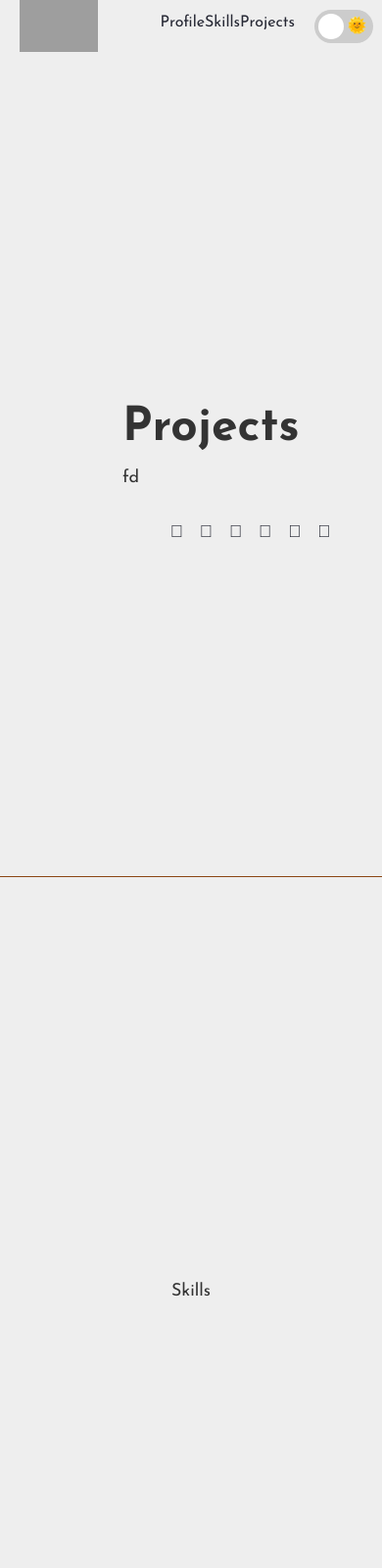
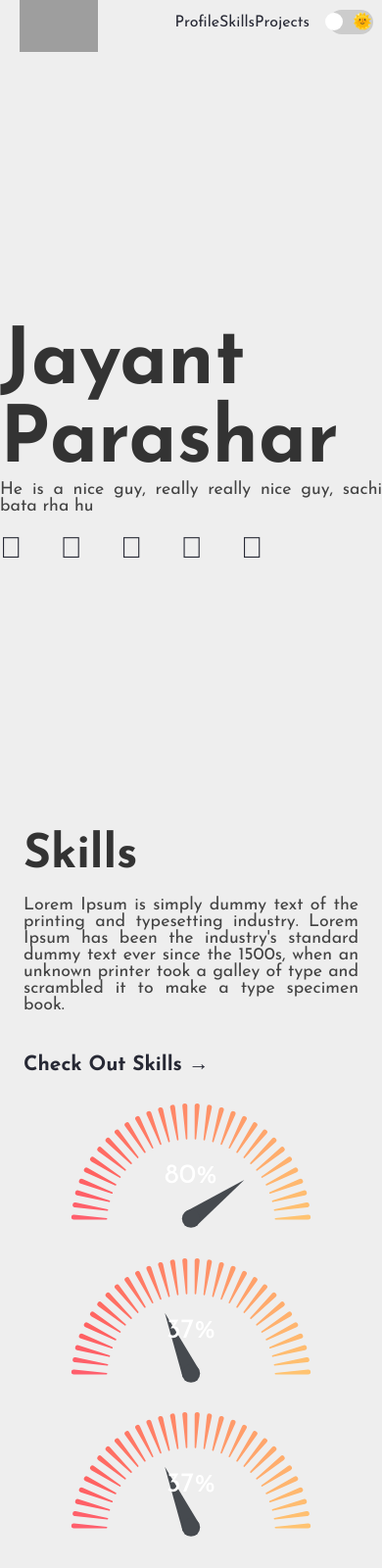
Before and after one commit to jparasha/jparasha.github.io, a React app: page / in a window 390 px wide. Shown: the top 1600 px of the page at 98% size. Built offline with nearby package versions, Linux system fonts and the light colour scheme; grey boxes are pictures that could not be loaded.

Commit message:
refactor : images added

```diff
--- a/package.json
+++ b/package.json
@@ -8,6 +8,7 @@
     "@testing-library/user-event": "^13.5.0",
     "react": "^17.0.2",
     "react-dom": "^17.0.2",
+    "react-gauge-chart": "^0.4.0",
     "react-scripts": "5.0.0",
     "web-vitals": "^2.1.4"
   },
--- a/public/index.html
+++ b/public/index.html
@@ -4,17 +4,24 @@
     <meta charset="utf-8" />
     <link rel="icon" href="%PUBLIC_URL%/favicon.ico" />
     <meta name="viewport" content="width=device-width, initial-scale=1" />
-    <meta name="theme-color" content="#000000" />
-    <meta
-      name="description"
-      content="Web site created using create-react-app"
-    />
+    <meta name="theme-color" content="#13151f" />
+    <meta name="description" content="Jayant Parashar" />
     <link rel="apple-touch-icon" href="%PUBLIC_URL%/logo192.png" />
     <!--
       manifest.json provides metadata used when your web app is installed on a
       user's mobile device or desktop. See https://developers.google.com/web/fundamentals/web-app-manifest/
     -->
     <link rel="manifest" href="%PUBLIC_URL%/manifest.json" />
+    <link
+      rel="stylesheet"
+      href="https://cdnjs.cloudflare.com/ajax/libs/font-awesome/6.1.1/css/brands.min.css"
+    />
+    <link rel="preconnect" href="https://fonts.googleapis.com" />
+    <link rel="preconnect" href="https://fonts.gstatic.com" crossorigin />
+    <link
+      href="https://fonts.googleapis.com/css2?family=Josefin+Sans:wght@100;400;700&display=swap"
+      rel="stylesheet"
+    />
     <!--
       Notice the use of %PUBLIC_URL% in the tags above.
       It will be replaced with the URL of the `public` folder during the build.
@@ -24,7 +31,7 @@
       work correctly both with client-side routing and a non-root public URL.
       Learn how to configure a non-root public URL by running `npm run build`.
     -->
-    <title>React App</title>
+    <title>App</title>
   </head>
   <body>
     <noscript>You need to enable JavaScript to run this app.</noscript>
--- a/src/components/Header/index.js
+++ b/src/components/Header/index.js
@@ -2,12 +2,14 @@ export default function Header(props) {
   return (
     <header className='App-header' id='profile'>
       <section className='App-profile px-1 py-1'>
-        <h2>Projects</h2>
-        <p className='sub-text'>fd</p>
+        <h1>Jayant Parashar</h1>
+        <p className='sub-text'>
+          He is a nice guy, really really nice guy, sachi bata rha hu
+        </p>
         <ul>
           <li>
             <a
-              className='flex pa2 f2 theme-dark-grey hover-text-gradient no-underline'
+              className='twitter flex pa2 f2 theme-dark-grey hover-text-gradient no-underline'
               title='Twitter'
               aria-label='Twitter'
               target='_blank'
@@ -18,55 +20,44 @@ export default function Header(props) {
           </li>
           <li>
             <a
-              className='flex pa2 f2 theme-dark-grey hover-text-gradient no-underline'
-              title='Reddit'
-              aria-label='Reddit'
-              target='_blank'
-              href='https://www.reddit.com/user/MrTurnerj'
-              rel='noopener noreferrer'>
-              <span className='fab fa-reddit-alien'></span>
-            </a>
-          </li>
-          <li>
-            <a
-              className='flex pa2 f2 theme-dark-grey hover-text-gradient no-underline'
+              className='github flex pa2 f2 theme-dark-grey hover-text-gradient no-underline'
               title='GitHub'
               aria-label='GitHub'
               target='_blank'
-              href='https://github.com/Turnerj'
+              href='https://github.com/jparasha'
               rel='noopener noreferrer'>
               <span className='fab fa-github'></span>
             </a>
           </li>
           <li>
             <a
-              className='flex pa2 f2 theme-dark-grey hover-text-gradient no-underline'
+              className='linkedin flex pa2 f2 theme-dark-grey hover-text-gradient no-underline'
               title='LinkedIn'
               aria-label='LinkedIn'
               target='_blank'
-              href='https://au.linkedin.com/in/jamesturner7'
+              href='https://in.linkedin.com/in/jparasha'
               rel='noopener noreferrer'>
               <span className='fab fa-linkedin'></span>
             </a>
           </li>
           <li>
             <a
-              className='flex pa2 f2 theme-dark-grey hover-text-gradient no-underline'
+              className='stackoverflow flex pa2 f2 theme-dark-grey hover-text-gradient no-underline'
               title='Stack Overflow'
               aria-label='Stack Overflow'
               target='_blank'
-              href='https://stackoverflow.com/users/1676444/turnerj'
+              href='https://stackoverflow.com/users/6265883/j-parashar'
               rel='noopener noreferrer'>
               <span className='fab fa-stack-overflow'></span>
             </a>
           </li>
           <li>
             <a
-              className='flex pa2 f2 theme-dark-grey hover-text-gradient no-underline'
+              className='outlook flex pa2 f2 theme-dark-grey hover-text-gradient no-underline'
               title='Email'
               aria-label='Email'
-              href='mailto:james@turnerj.com'>
-              <span className='fa-brands fa-rocketchat'></span>
+              href='mailto:jayantparashar03@outlook.com'>
+              <span className='fa-brands fa-internet-explorer'></span>
             </a>
           </li>
         </ul>
--- a/src/components/Skills/index.js
+++ b/src/components/Skills/index.js
@@ -1,7 +1,45 @@
+import GaugeChart from "react-gauge-chart";
+
 export default function Skills(props) {
   return (
     <div className='App-skills px-1' id='skills'>
-      <p>Skills</p>
+      <h2>Skills</h2>
+      <p className='sub-text'>
+        Lorem Ipsum is simply dummy text of the printing and typesetting
+        industry. Lorem Ipsum has been the industry's standard dummy text ever
+        since the 1500s, when an unknown printer took a galley of type and
+        scrambled it to make a type specimen book.
+      </p>
+      <h3 className='info-text'>Check Out Skills &#8594;</h3>
+      <div className='chart-parent'>
+        <div className='chart-container'>
+          <GaugeChart
+            id='gauge-chart3'
+            nrOfLevels={30}
+            colors={["#FF5F6D", "#FFC371"]}
+            arcWidth={0.3}
+            percent={0.8}
+          />
+        </div>
+        <div className='chart-container'>
+          <GaugeChart
+            id='gauge-chart5'
+            nrOfLevels={30}
+            colors={["#FF5F6D", "#FFC371"]}
+            arcWidth={0.3}
+            percent={0.37}
+          />
+        </div>
+        <div className='chart-container'>
+          <GaugeChart
+            id='gauge-chart6'
+            nrOfLevels={30}
+            colors={["#FF5F6D", "#FFC371"]}
+            arcWidth={0.3}
+            percent={0.37}
+          />
+        </div>
+      </div>
     </div>
   );
 }
--- a/src/styles/App.css
+++ b/src/styles/App.css
@@ -3,7 +3,7 @@
 @import "./header.css";
 @import "./skills.css";
 @import "./projects.css";
-@import url("https://cdnjs.cloudflare.com/ajax/libs/font-awesome/6.1.1/css/brands.min.css");
+/* @import url("https://cdnjs.cloudflare.com/ajax/libs/font-awesome/6.1.1/css/brands.min.css"); */
 
 .App {
   text-align: center;
@@ -49,6 +49,7 @@ a:hover {
 .sub-text {
   max-width: 50%;
   text-align: justify;
+  color: var(--secondary-font-color);
 }
 
 .mx-1 {
@@ -73,6 +74,8 @@ a:hover {
 
 h1 {
   font-size: 5rem;
+  margin-bottom: 0;
+  text-align: left;
 }
 
 h2 {
--- a/src/styles/dark.css
+++ b/src/styles/dark.css
@@ -1,6 +1,8 @@
 :root {
+  scrollbar-color: #d5663f rgb(46, 54, 69) !important;
+  scrollbar-width: thin !important;
   --font-color: #333;
-  --secondary-font-color: rgba(247, 247, 247, 0.7);
+  --secondary-font-color: #333333eb;
   --background-color: #eee;
   --link-color: #272935;
   --nav-color: var(--background-color);
@@ -10,6 +12,7 @@
 
 [data-theme="dark"] {
   --font-color: #eee;
+  --secondary-font-color: rgba(247, 247, 247, 0.7);
   /* --background-color: #161a1e; */
   --background-color: #13151f;
   --link-color: #d5663f;
@@ -39,14 +42,14 @@ a {
 
 .toggle-theme-wrapper span {
   /* font-size: 28px; */
-  margin: 0 4px;
+  margin: 0 2px;
 }
 
 .toggle-theme {
   position: relative;
   display: inline-block;
-  height: 34px;
-  width: 60px;
+  height: 25px;
+  width: 45px;
 }
 
 .toggle-theme input {
@@ -64,15 +67,19 @@ a {
   transition: 0.2s;
 }
 
+[data-theme="light"] .slider:before {
+  left: 4px;
+}
+
 .slider:before {
   background-color: #fff;
   bottom: 4px;
   content: "";
-  height: 26px;
-  left: 4px;
+  height: 18px;
+  left: -4px;
   position: absolute;
   transition: 0.4s;
-  width: 26px;
+  width: 18px;
 }
 
 input:checked + .slider:before {
@@ -92,7 +99,7 @@ input:checked + .slider {
 
 .day-night-icon {
   position: absolute;
-  top: 6px;
+  top: 2px;
   z-index: 1;
 }
 
--- a/src/styles/header.css
+++ b/src/styles/header.css
@@ -1,6 +1,10 @@
 .App-header {
   background-color: var(--background-color);
-  min-height: 100vh;
+  background-image: url("../images/self_half.png");
+  background-size: contain;
+  background-position: left;
+  background-repeat: no-repeat;
+  min-height: 95vh;
   display: flex;
   flex-direction: column;
   align-items: center;
@@ -11,16 +15,78 @@
 }
 
 .App-header .App-profile {
+  width: 50vw;
   display: flex;
   flex-direction: column;
   align-items: flex-start;
   justify-content: center;
 }
 
+.App-header .App-profile h1 {
+  padding-top: 0;
+}
+
+.App-header .App-profile .sub-text {
+  margin-top: 0;
+  max-width: 100%;
+}
+
 .App-header ul {
   display: flex;
-  justify-content: space-around;
+  justify-content: flex-start;
   align-items: flex-start;
   list-style: none;
   width: 100%;
+  padding: 0;
+  margin-top: 0;
 }
+
+.App-header ul li {
+  padding-right: 5%;
+  font-size: 30px;
+}
+
+.App-header ul li a.twitter span:hover {
+  color: #1d9bf0;
+}
+.App-header ul li a.outlook span:hover {
+  color: #0078d4;
+}
+.App-header ul li a.github span:hover {
+  color: #fff;
+}
+.App-header ul li a.stackoverflow span:hover {
+  background: -webkit-linear-gradient(#ec7c22, rgb(185, 185, 185));
+  background-clip: text;
+  -webkit-background-clip: text;
+  -webkit-text-fill-color: transparent;
+}
+.App-header ul li a.linkedin span:hover {
+  color: #0077b5;
+  background: radial-gradient(white 60%, transparent 64%);
+}
+.App-header ul li a:hover {
+  text-decoration: none;
+}
+
+.App-header ul li span:hover {
+  color: var(--secondary-font-color);
+}
+
+@media screen and (max-width: 768px) {
+  .App-header {
+    padding-left: 0;
+    min-height: 90vh;
+    background-image: none;
+  }
+
+  .App-header .App-profile {
+    width: auto;
+    padding-left: 0;
+    padding-right: 0;
+  }
+
+  .App-header ul li {
+    padding-right: 10%;
+  }
+}
--- a/src/styles/index.css
+++ b/src/styles/index.css
@@ -1,4 +1,4 @@
-@import url("https://fonts.googleapis.com/css2?family=Josefin+Sans:wght@100;400;700&display=swap");
+/* @import url(""); */
 
 body {
   margin: 0;
--- a/src/styles/skills.css
+++ b/src/styles/skills.css
@@ -1,11 +1,30 @@
 .App-skills {
   display: flex;
   flex-direction: column;
-  align-items: center;
-  justify-content: center;
+  align-items: flex-start;
+  justify-content: flex-start;
   max-width: 100%;
   min-height: 100vh;
   background-color: var(--skills-bg-color);
   font-size: calc(10px + 2vmin);
-  border-top: 1px solid saddlebrown;
+  /* border-top: 1px solid saddlebrown; */
 }
+
+.App-skills .chart-parent {
+  display: flex;
+  flex-flow: row wrap;
+  align-items: center;
+  justify-content: center;
+  width: 100%;
+  max-width: 100%;
+}
+
+.App-skills .chart-parent .chart-container {
+  flex-basis: 50%;
+}
+
+@media screen and (max-width: 768px) {
+  .App-skills .chart-parent .chart-container {
+    flex-basis: 100%;
+  }
+}
```
Also changed, not shown: src/components/Projects/index.js (+21 -13 lines), src/images/self.jpg (added), src/images/self_half.png (added), src/images/teamwork-1.webp (added), src/images/teamwork-2.webp (added), src/images/teamwork-3.webp (added), src/images/teamwork-4.webp (added), src/images/teamwork-5.webp (added), src/styles/self.jpg (added), 1 other file.
